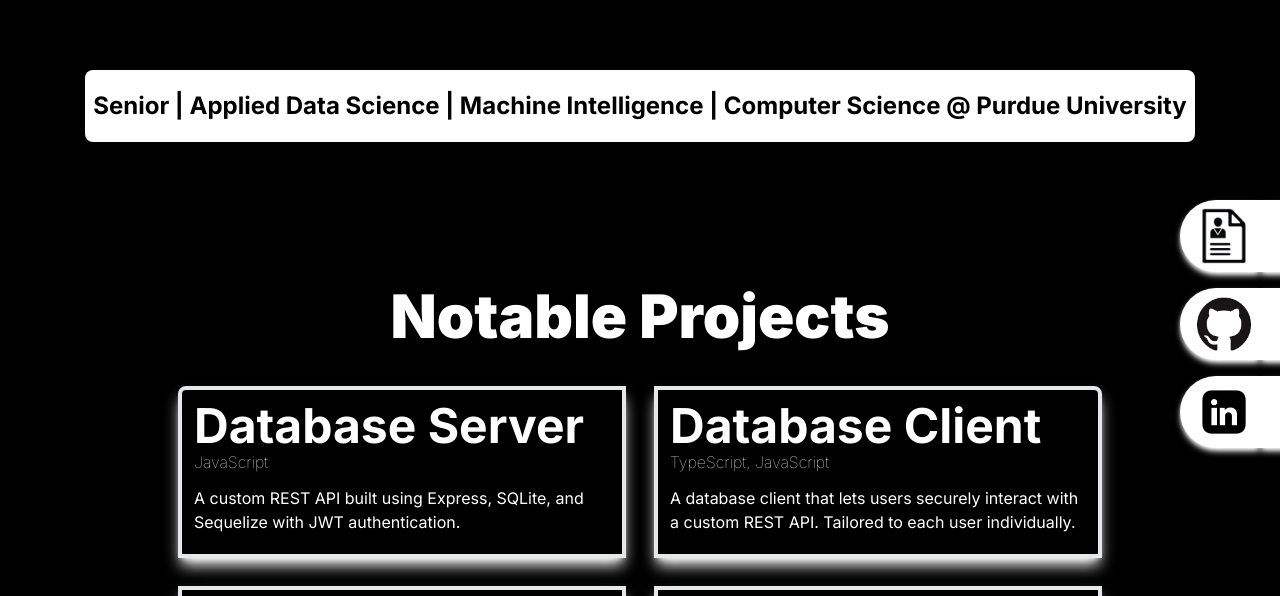
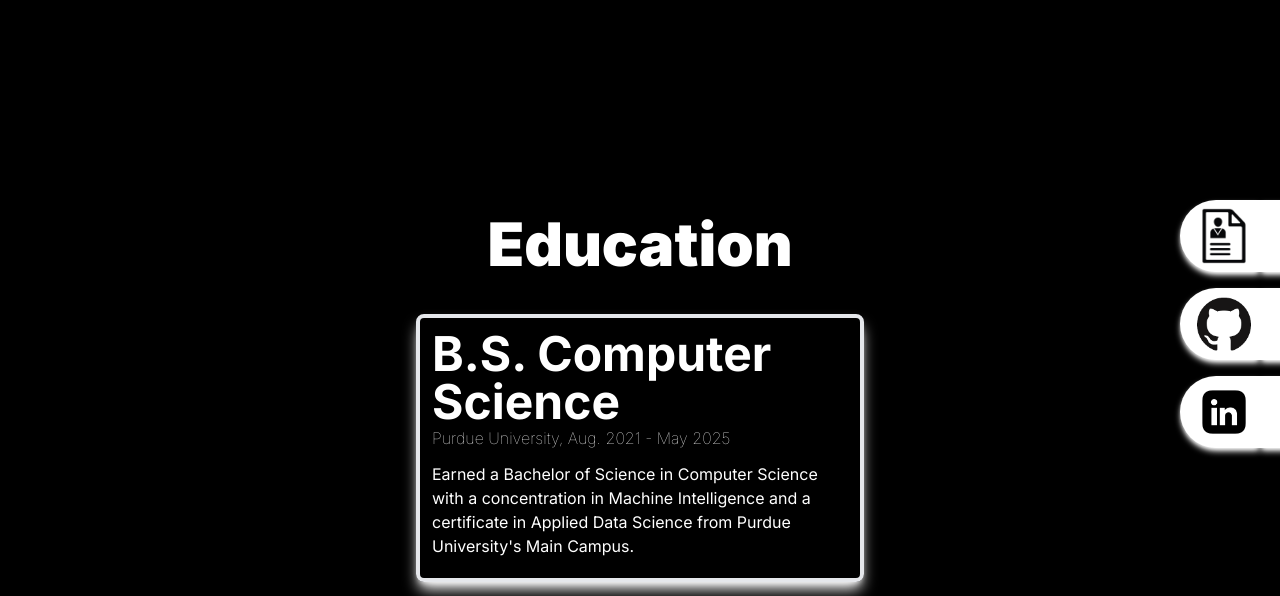
Before and after one commit to bkinaan/bkinaan.github.io, a Next.js app: page / in a window 1280 px wide. Shown: the part 336-932 px from the top of the page. Built offline with nearby package versions, Linux system fonts and the light colour scheme; grey boxes are pictures that could not be loaded; a web font is replaced by a local one.

Commit message:
post grad update with degree and updates to experiences

```diff
--- /dev/null
+++ b/src/app/components/education.tsx
@@ -0,0 +1,34 @@
+export default function Education() {
+  return (
+    <div>
+      <div className="text-white text-4xl md:text-6xl text-center pb-10 font-ss3 font-black">
+        Education
+      </div>
+      <div className="border-4 rounded-lg max-w-md shadow-lg shadow-white hover:translate-y-2 hover:shadow-md hover:shadow-white transition duration-300 ease-in-out">
+        <div className="opacity-0 rounded-tr-lg"></div>
+        <div className="opacity-0 rounded-tl-lg"></div>
+        <div className="opacity-0 rounded-br-lg"></div>
+        <div className="opacity-0 rounded-bl-lg"></div>
+        <div className="pl-3 pb-5 pr-3">
+          <a
+            href="https://www.cs.purdue.edu/undergraduate/index.html"
+            target="_blank"
+          >
+            <div className="text-white text-3xl md:text-5xl pt-3 font-ss3 font-bold">
+              B.S. Computer Science
+            </div>
+            <div className="text-white font-ss3 font-thin pb-3">
+              Purdue University, Aug. 2021 - May 2025
+            </div>
+            <div className="text-white font-ss3">
+              Earned a Bachelor of Science in Computer Science with a
+              concentration in Machine Intelligence and a certificate in Applied
+              Data Science from Purdue University's Main Campus.
+            </div>
+            {/* <div className="font-ss3 font-extralight">Check it out <a href={props.link}>here</a></div>   */}
+          </a>
+        </div>
+      </div>
+    </div>
+  );
+}
--- a/src/app/components/experiences-list.tsx
+++ b/src/app/components/experiences-list.tsx
@@ -4,7 +4,7 @@ export default function Experiences() {
   let saxbys = {
     role: "Shift Lead",
     company: "Saxbys Coffee",
-    time: "Feb. 2024 - current",
+    time: "Feb. 2024 - May 2025",
     description:
       "As a shift lead for Saxbys, I manage and run the cafe alongside our SCEO. I am in charge of leading a group of team members to create various beverage and food items up to Saxbys standards. I also monitor the cafe for prep and delegate tasks to team members to maintain readiness for guests. In addition to working at the cafe, I am also enrolled in Saxbys Experiential Learning Platform. I have completed a number of badge courses to expand my skills both in and out of the cafe. These include Strategic Marketing, Supply Chain Management, Training & Development, and Corporate Sustainability.",
     link: "https://saxbyscoffee.com",
--- a/src/app/components/involvements-list.tsx
+++ b/src/app/components/involvements-list.tsx
@@ -4,9 +4,9 @@ export default function Involvements() {
   let cmfk2 = {
     role: "President",
     company: "College Mentors for Kids",
-    time: "May 2024 - current",
+    time: "May 2024 - Apr. 2025",
     description:
-      "As President of College Mentors for Kids I operate and lead a 200+ member organization. I work alongside a team of 11 executive board members and a national office located in Indianapolis. My aim as President is to create a more engaging community and improve fundraising efforts of our chapter. This chapter is the largest in the nation, making up about ten percent of the entire national organization. Since my time as President has begun, there have been successful improvements in member engagement and community building. We have also made overwhelmingly positive strides in fundraising and hit the halfway point on our fundraising goal by the end of the fall semester -- a goal not obtained by this chapter for five years. We have also been nominated for Chapter of the Year by the national office.",
+      "As President of College Mentors for Kids I operate and lead a 200+ member organization. I work alongside a team of 11 executive board members and a national office. My aim as President was to create a more engaging community and improve fundraising efforts of our chapter. This chapter is the largest in the nation, making up about ten percent of the entire national organization. Since my time as President has begun, there have been successful improvements in member engagement and community building. We have also made overwhelmingly positive strides in fundraising and hit the halfway point on our fundraising goal by the end of the fall semester. This is a goal not obtained by this chapter for five years. I won Chapter President of the Year and we have also won second place for overall Chapter of the Year.",
     link: "https://collegementors.org",
     pos: "tl",
   };
--- a/src/app/page.tsx
+++ b/src/app/page.tsx
@@ -3,6 +3,7 @@ import Top from "./components/top";
 import Skills from "./components/skills-list";
 import Experiences from "./components/experiences-list";
 import Involvements from "./components/involvements-list";
+import Education from "./components/education";
 import Head from "next/head";
 
 export default function Home() {
@@ -27,10 +28,13 @@ export default function Home() {
             <source src="assets/name_cropped.mp4" type="video/mp4" />
           </video>
         </div>
-        <div className="z-20 py-1 md:py-5 mb-36 px-2 text-lg lg:text-2xl xl:text-2xl 2xl:text-4xl font-ss3 font-bold text-center text-black bg-white rounded-lg">
+        <div className="mb-36"></div>
+        {/* <div className="z-20 py-1 md:py-5 mb-36 px-2 text-lg lg:text-2xl xl:text-2xl 2xl:text-4xl font-ss3 font-bold text-center text-black bg-white rounded-lg">
           Senior | Applied Data Science | Machine Intelligence | Computer
           Science @ Purdue University
-        </div>
+        </div> */}
+        <Education />
+        <div className="mb-48"></div>
         <div className="z-30">
           <Projects />
         </div>
```
